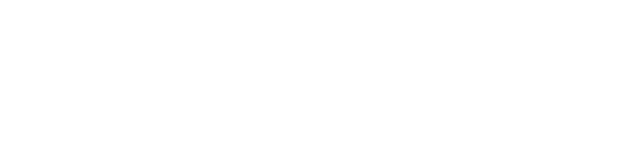
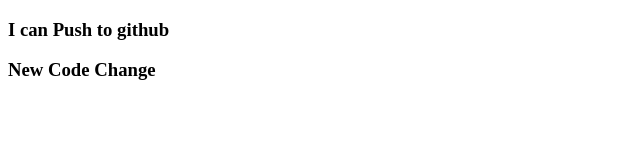
Before and after one commit to masudtalukdar/MY-SECOND-REPO, a plain HTML site: page index.html in a window 1280 px wide. Shown: the whole page, without its empty margins (0-640 px from the left). Drawn offline with Linux system fonts and the light colour scheme.

Commit message:
added heqader

```diff
--- a/index.html
+++ b/index.html
@@ -7,6 +7,7 @@
     <title>My Second github repo</title>
 </head>
 <body>
-    <h3></h3>
+    <h3>I can Push to github </h3>
+    <h3>New Code Change</h3>
 </body>
 </html>
```
